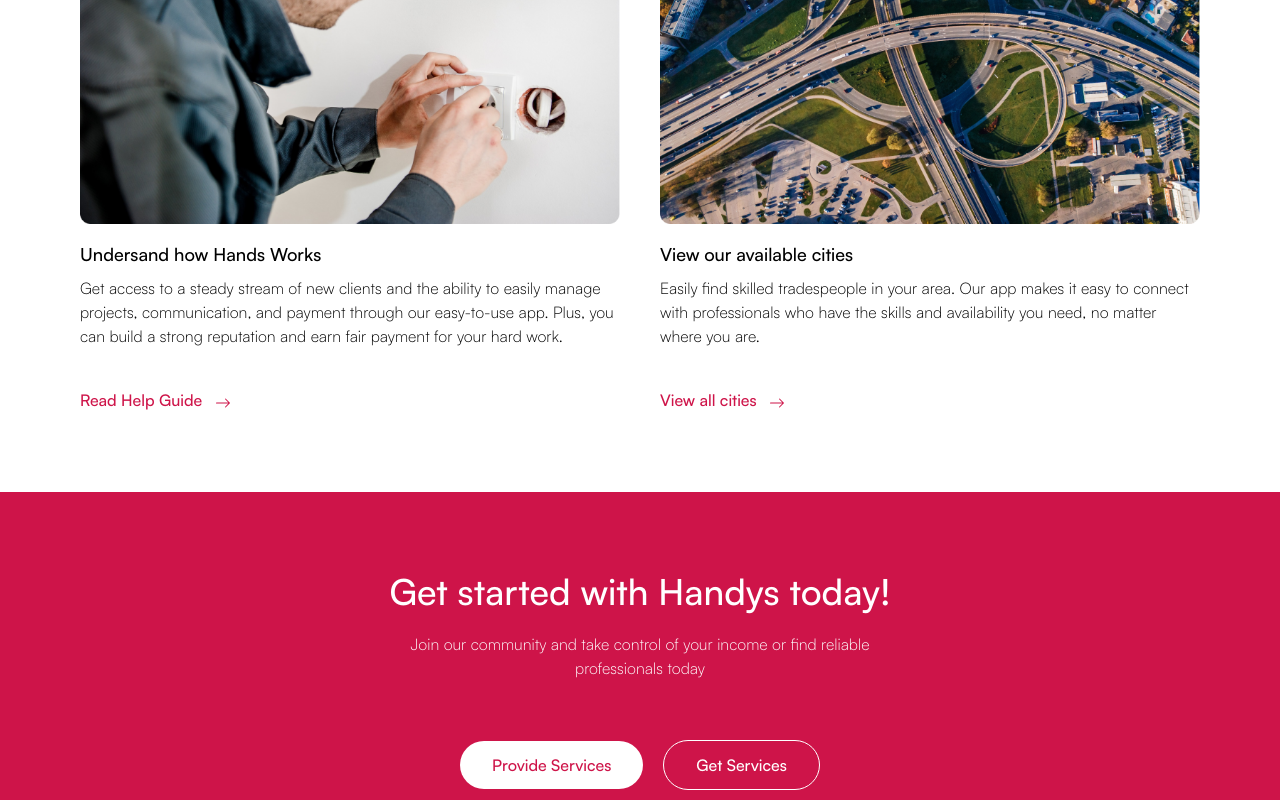
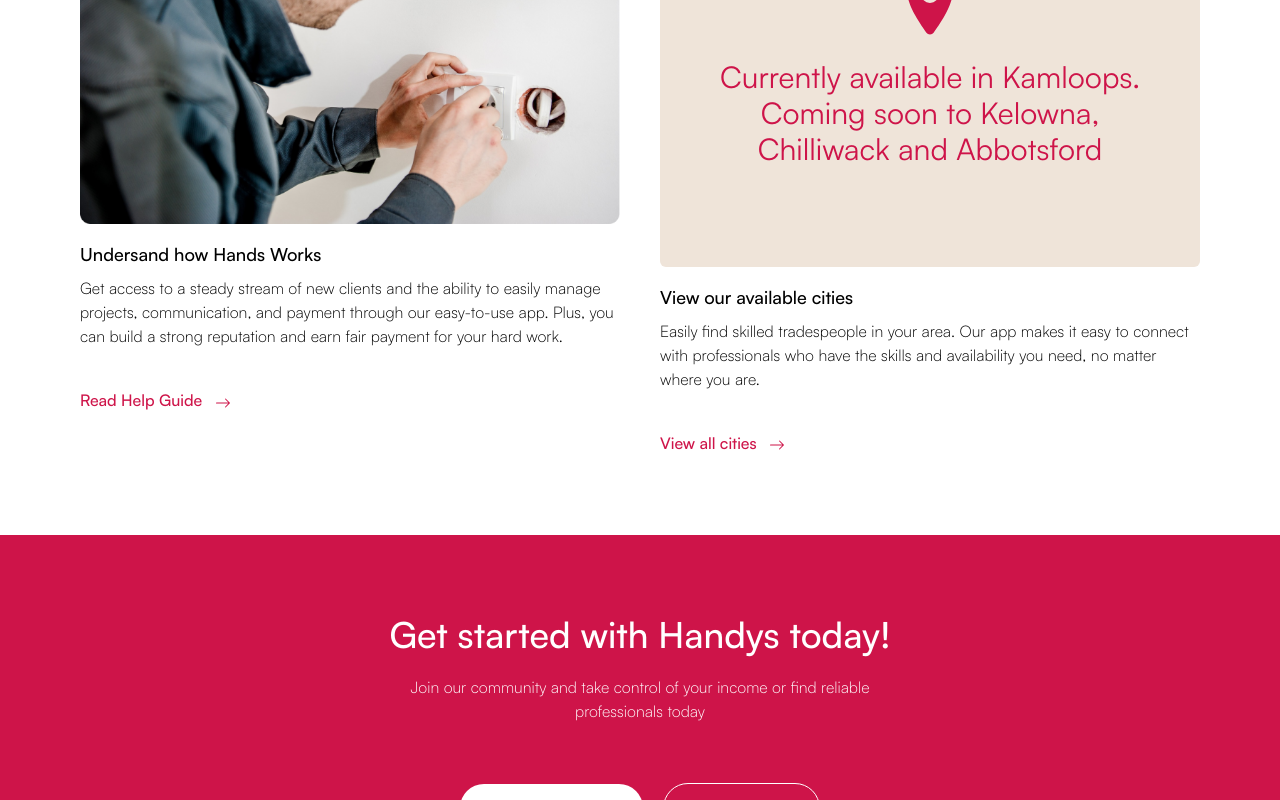
Before and after one commit to Handys-Inc/mvp-frontend, a React (Create React App) app: page / in a window 1280 px wide. Both pictures are taken after a click on the button "View all cities". Shown: the part 1236-2036 px from the top of the page. Built offline with nearby package versions, Linux system fonts and the light colour scheme.

Commit message:
City and cta links

```diff
--- a/src/app/Home/components/Guide.js
+++ b/src/app/Home/components/Guide.js
@@ -5,8 +5,10 @@
 
 // icons
 import { BsArrowRight } from "react-icons/bs";
+import { IoLocation } from "react-icons/io5";
 
 function Guide() {
+  const [viewCities, setViewCities] = React.useState(false);
   return (
     <div class=" px-5 md:px-20 my-20 grid grid-cols-1 md:grid-cols-2 gap-10">
       {" "}
@@ -26,7 +28,23 @@
         </button>
       </div>
       <div>
-        <img src={city} alt="man" />
+        {viewCities ? (
+          <div className="bg-secondary text-primary flex justify-center items-center rounded-md w-full h-[25rem]">
+            <div className="text-center px-2 md:px-10">
+              <IoLocation
+                size={72}
+                className="text-primary inline-block text-center mb-5"
+              />
+              <p className="text-2xl md:text-3xl">
+                Currently available in Kamloops. Coming soon to Kelowna,
+                Chilliwack and Abbotsford
+              </p>
+            </div>
+          </div>
+        ) : (
+          <img src={city} alt="man" />
+        )}
+
         <h3 className="font-semibold text-lg mt-4 mb-2">
           View our available cities
         </h3>
@@ -35,7 +53,12 @@
           to connect with professionals who have the skills and availability you
           need, no matter where you are.
         </p>
-        <button className="mt-10 text-primary font-semibold">
+        <button
+          onClick={() => {
+            setViewCities(!viewCities);
+          }}
+          className="mt-10 text-primary font-semibold"
+        >
           View all cities <BsArrowRight className="ml-2 inline-block" />
         </button>
       </div>
--- a/src/components/CTA/CTA.js
+++ b/src/components/CTA/CTA.js
@@ -1,4 +1,5 @@
 import React from "react";
+import { NavLink } from "react-router-dom";
 
 function CTA() {
   return (
@@ -11,8 +12,12 @@
         professionals today
       </p>
       <div className="mt-5 mx-5 md:mx-0 md:mt-10 ">
-        <button className="btn-white mr-5">Provide Services</button>
-        <button className="btn-white-outline">Get Services</button>
+        <NavLink to="/signup/provider">
+          <button className="btn-white mr-5">Provide Services</button>
+        </NavLink>
+        <NavLink to="/signup/client">
+          <button className="btn-white-outline">Get Services</button>
+        </NavLink>
       </div>
     </div>
   );
```
